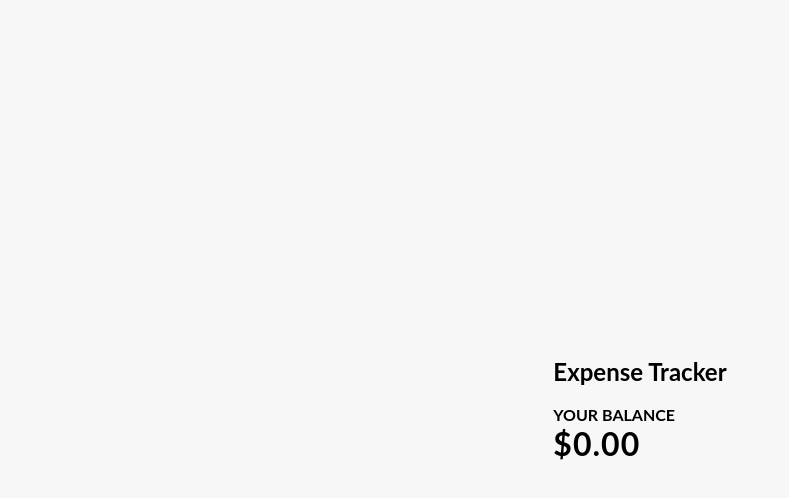
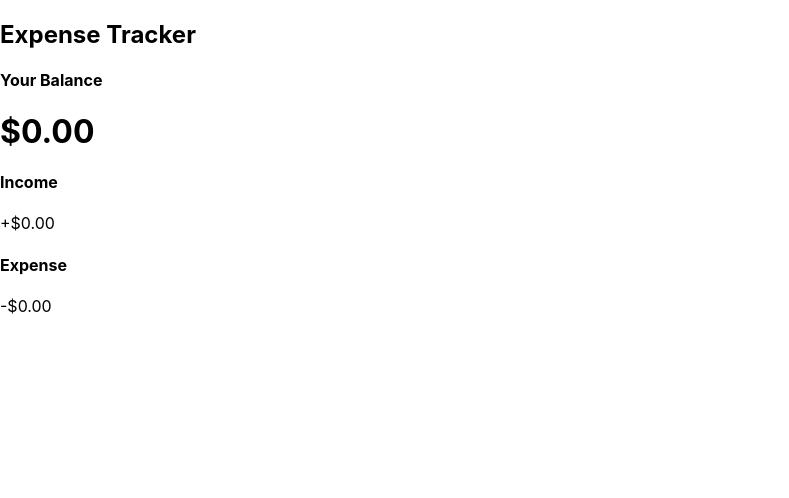
Before and after one commit to realahsanshah/Expense-Tracker-App, a React (Create React App) app: page / in a window 1280 px wide. Shown: the top 498 px of the page, without its empty margins (0-789 px from the left). Built offline with nearby package versions, Linux system fonts and the light colour scheme.

Commit message:
Added Income Expense Component

```diff
--- a/src/App.css
+++ b/src/App.css
@@ -1,4 +1,4 @@
-:root {
+/* :root {
     --box-shadow: 0 1px 3px rgba(0, 0, 0, 0.12), 0 1px 2px rgba(0, 0, 0, 0.24);
 }
 
@@ -146,4 +146,4 @@ input[type='number'] {
 
 .list li:hover .delete-btn {
     opacity: 1;
-}
+} */
--- a/src/App.js
+++ b/src/App.js
@@ -2,12 +2,16 @@ import React from 'react';
 import './App.css';
 import Header from './components/Header';
 import Balance from './components/Balance';
+import IncomeExpense from './components/IncomeExpense';
 
 function App() {
   return (
     <div>
       <Header />
-      <Balance />
+      <div className='container'>
+        <Balance />
+        <IncomeExpense />
+      </div>
     </div>
   );
 }
--- /dev/null
+++ b/src/components/IncomeExpense.js
@@ -0,0 +1,18 @@
+import React from 'react';
+
+const IncomeExpense = () => {
+    return (
+        <div class="inc-exp-container">
+        <div>
+          <h4>Income</h4>
+          <p id="money-plus" className="money plus">+$0.00</p>
+        </div>
+        <div>
+          <h4>Expense</h4>
+          <p id="money-minus" className="money minus">-$0.00</p>
+        </div>
+      </div>
+     );
+}
+
+export default IncomeExpense;
```
